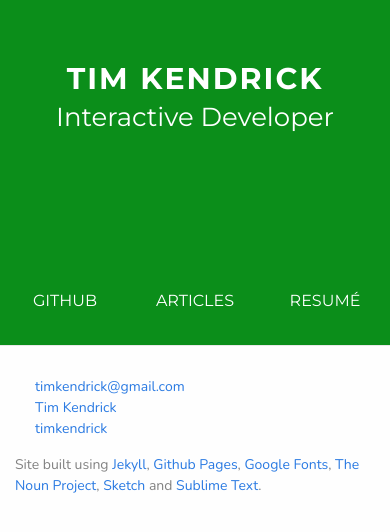
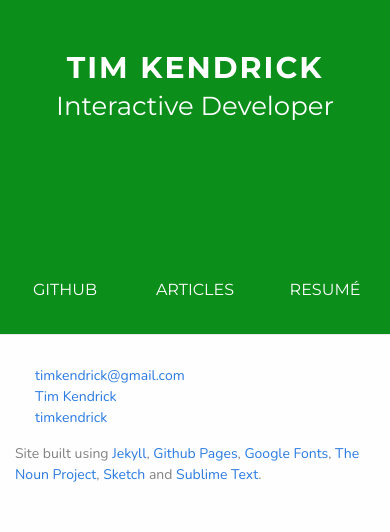
Before and after one commit to timkendrick/timkendrick.github.io, a Jekyll site: the page built from index.html, in a window 390 px wide. Shown: the top 532 px of the page. Built offline with Jekyll 4.4.1, drawn with Linux system fonts in a browser that asks for light colours; a style sheet for code colours, icons or effects is not loaded.

Commit message:
Decrease splash menu padding on mobile

```diff
--- a/_sass/_header.scss
+++ b/_sass/_header.scss
@@ -184,7 +184,7 @@ body:not(.-home) {
 }
 
 .header-splash {
-	padding-top: $header-height;
+	padding-top: $spacing-unit * 1.5;
 	background-color: $header-background-color;
 	overflow: hidden;
 	max-height: 545px;
@@ -269,6 +269,10 @@ body:not(.-home) {
 }
 
 @include media-query-min($breakpoint-tablet) {
+
+	.header-splash {
+		padding-top: $header-height;
+	}
 
 	.header-splash-title {
 		margin-bottom: 2.5 * $spacing-unit;
```
